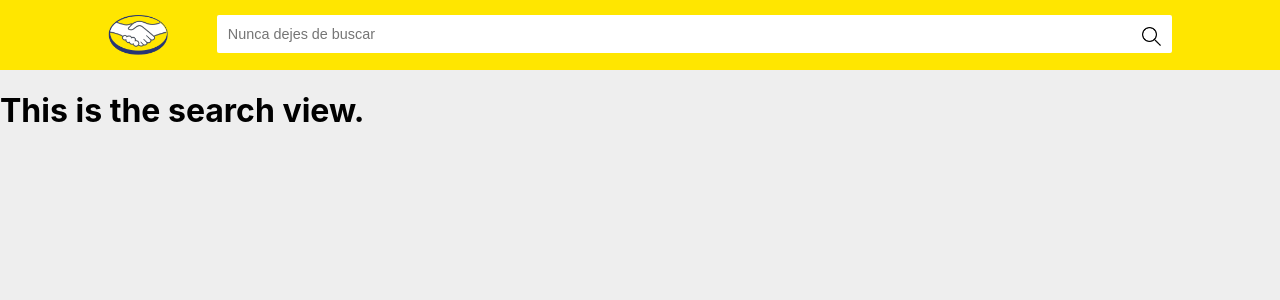
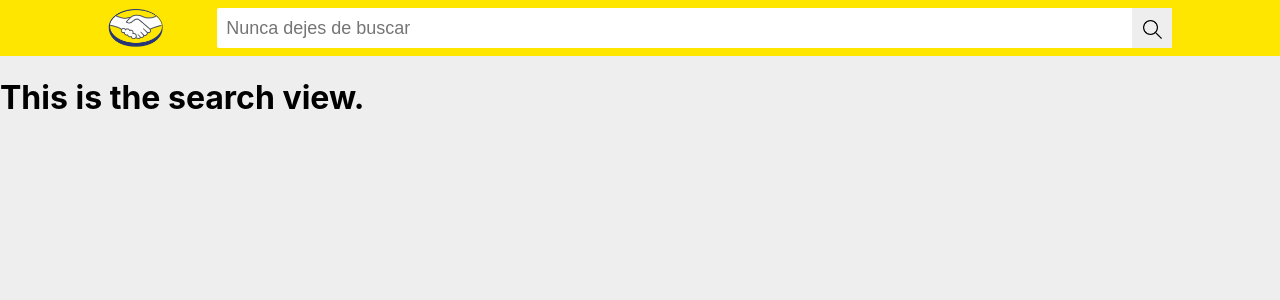
Before and after one commit to AngelesBernardez/fe-search-meli, a React (Create React App) app in the folder client/: page / in a window 1280 px wide. Shown: the top 300 px of the page. Built offline with nearby package versions, Linux system fonts and the light colour scheme.

Commit message:
Minor tweaks

```diff
--- a/client/src/components/MainButton/MainButton.css
+++ b/client/src/components/MainButton/MainButton.css
@@ -3,6 +3,7 @@ button.button {
   border-radius: 3px;
   border: none;
   color: #fff;
+  cursor: pointer;
   font-size: 1rem;
   margin-top: 2rem;
   padding: 0.7rem 0;
--- a/client/src/components/SearchBar/SearchBar.css
+++ b/client/src/components/SearchBar/SearchBar.css
@@ -1,12 +1,12 @@
 .search-bar {
-  align-content: center;
+  align-items: center;
   background-color: #ffe600;
-  height: 70px; /*Change*/
+  padding: 0.5rem 0;
 }
 
 .search-bar .logo {
   grid-column: col-start 2;
-  width: 60px;
+  width: 55px;
 }
 
 .search-bar .search-input-component {
--- a/client/src/components/SearchInput/SearchInput.css
+++ b/client/src/components/SearchInput/SearchInput.css
@@ -6,8 +6,8 @@ input {
   border-radius: 2px;
   border: none;
   box-sizing: border-box;
-  font-size: 0.9rem;
-  padding: 0.7rem;
+  font-size: 1.125rem;
+  padding: 0.6rem;
   width: 100%;
 }
 
@@ -18,10 +18,13 @@ input:focus {
 .search-input-container::after {
   background: url("/ic_Search@2x.png") no-repeat;
   background-size: 20px;
+  background-color: #eeeeee;
+  background-position: 11px 12px;
+  right: 0px;
   content: "";
   height: 40px;
   position: absolute;
-  right: -10px;
-  top: 12px;
+  right: 0px;
+  top: 0px;
   width: 40px;
 }
--- a/client/src/components/TitleAndParagraph/TitleAndParagraph.js
+++ b/client/src/components/TitleAndParagraph/TitleAndParagraph.js
@@ -5,8 +5,8 @@ import "./TitleAndParagraph.css";
 const TitleAndParagraph = ({ paragraph, title }) => {
   return (
     <React.Fragment>
-      <h4 class="paragraph-title">{title}</h4>
-      <p class="paragraph">{paragraph}</p>
+      <h4 className="paragraph-title">{title}</h4>
+      <p className="paragraph">{paragraph}</p>
     </React.Fragment>
   );
 };
--- a/client/src/views/ProductDetails/ProductDetails.js
+++ b/client/src/views/ProductDetails/ProductDetails.js
@@ -29,17 +29,17 @@ const ProductDetails = () => {
   }, [id]);
 
   const { condition, description, picture, price, title } = product;
-  console.log(price);
   return (
     <div className="product-details grid-layout">
       <div className="product-container centered-in-grid">
         <div className="left-block">
           <ImageItem picture={picture} altText={title} bigger />
-          <div className="description"></div>
-          <TitleAndParagraph
-            title="Descripción del producto"
-            paragraph={description}
-          />
+          <div className="description">
+            <TitleAndParagraph
+              title="Descripción del producto"
+              paragraph={description}
+            />
+          </div>
         </div>
         <div className="right-block">
           <SmallText text={condition === "used" ? "Usado" : "Nuevo"} />
```
